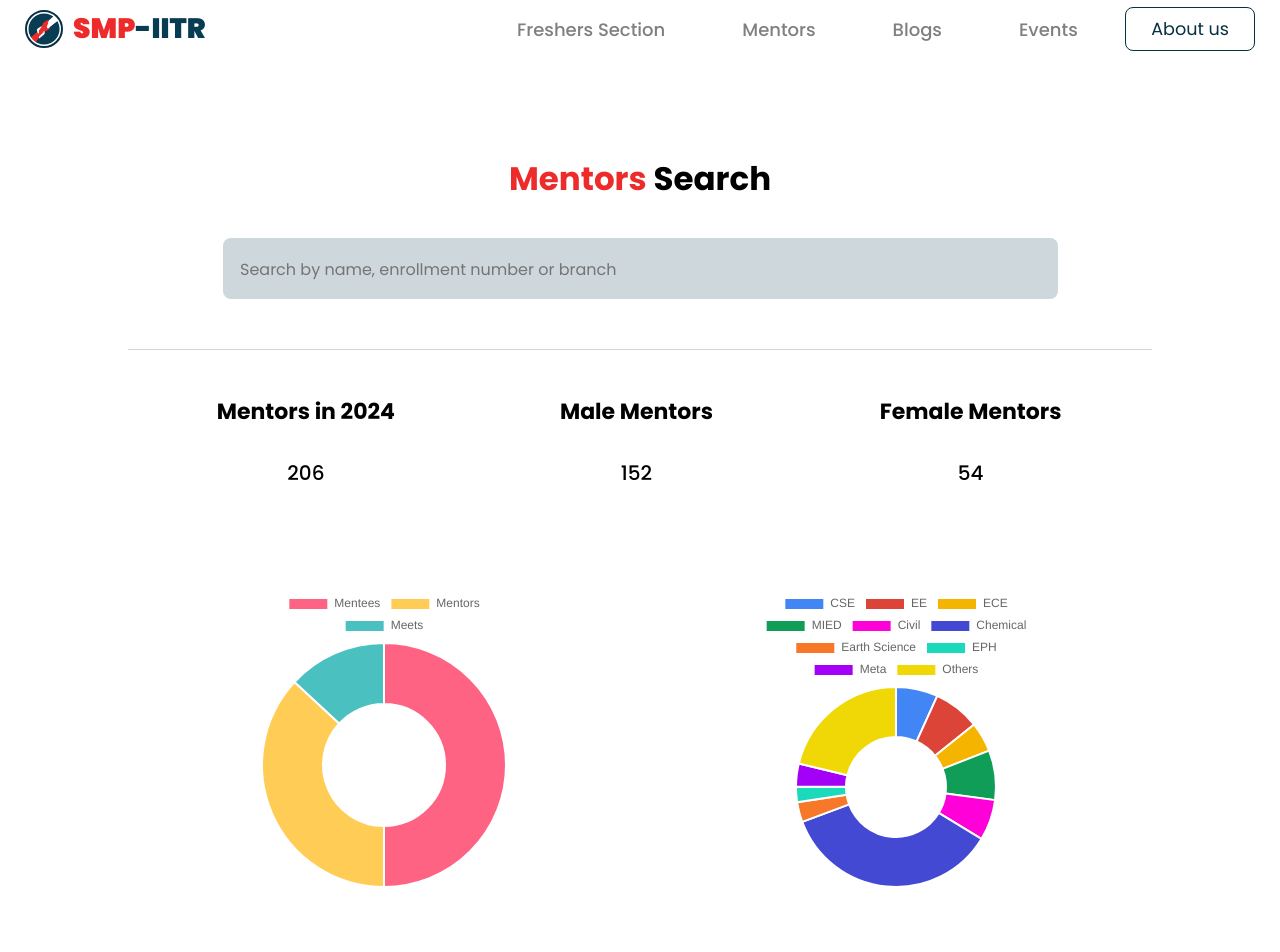
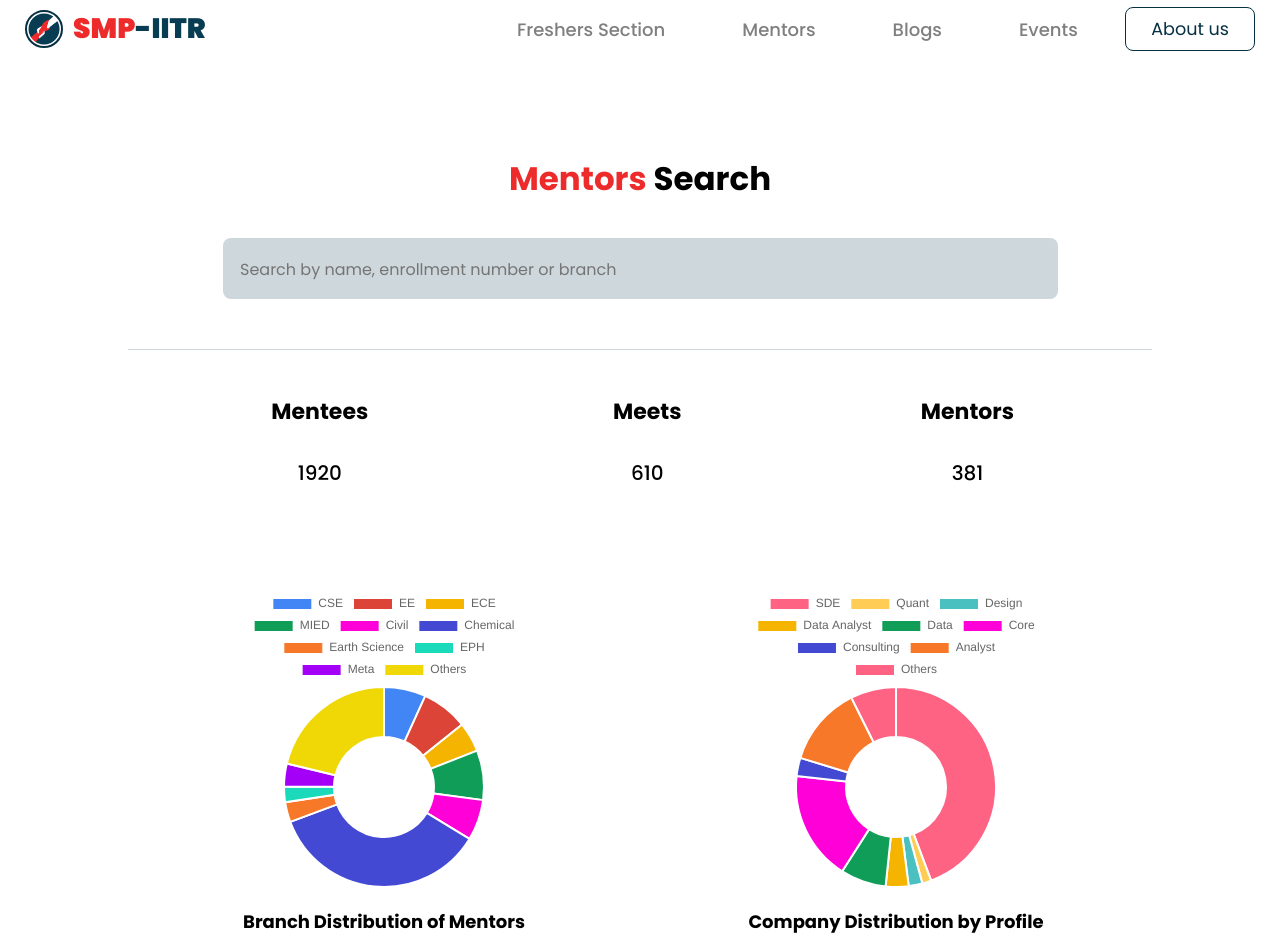
Before and after one commit to Student-Mentorship-Programme/smp-main, a Next.js app: page /mentors in a window 1280 px wide. Shown: the top 952 px of the page. Built offline with nearby package versions, Linux system fonts and the light colour scheme.

Commit message:
Chart Data Added

```diff
--- a/src/_components/pages/Mentor/ChartComponent/ChartComponent.js
+++ b/src/_components/pages/Mentor/ChartComponent/ChartComponent.js
@@ -20,8 +20,19 @@ const ChartComponent = ({ data }) => {
                     plugins: {
                         tooltip: {
                             callbacks: {
+                                // label: function (context) {
+                                //     return `${context.label}: ${context.raw}`;
+                                // },
                                 label: function (context) {
-                                    return `${context.label}: ${context.raw}`;
+                                    const total = context.dataset.data.reduce(
+                                        (acc, curr) => acc + curr,
+                                        0
+                                    );
+                                    const percentage = (
+                                        (context.raw / total) *
+                                        100
+                                    ).toFixed(2);
+                                    return `${context.label}: ${percentage}%`;
                                 },
                             },
                         },
--- a/src/_components/pages/Mentor/Mentor.jsx
+++ b/src/_components/pages/Mentor/Mentor.jsx
@@ -3,23 +3,38 @@ import React, { useState, useEffect, useRef } from "react";
 import styles from "./Mentor.module.css";
 import ChartComponent from "./ChartComponent/ChartComponent";
 
-const MentorChartData = {
-    labels: ["Mentees", "Mentors", "Meets"],
+const companyChartData = {
+    labels: [
+        "SDE",
+        "Quant",
+        "Design",
+        "Data Analyst",
+        "Data",
+        "Core",
+        "Consulting",
+        "Analyst",
+        "Others",
+    ],
     datasets: [
         {
             label: "Mentorship Stats",
-            data: [206, 152, 54],
+            data: [120, 4, 6, 10, 20, 48, 8, 35, 20],
             backgroundColor: [
                 "rgb(255, 99, 132)",
                 "rgb(255, 205, 86)",
                 "rgb(75, 192, 192)",
+                "rgb(244, 180, 0)",
+                "rgb(15, 157, 88)",
+                "rgb(255, 0, 216)",
+                "rgb(67, 73, 210)",
+                "rgb(247, 120, 40)",
             ],
             hoverOffset: 4,
         },
     ],
 };
 
-const chartData = {
+const branchMentorChartData = {
     labels: [
         "CSE",
         "EE",
@@ -106,9 +121,9 @@ const Index = () => {
     const [count3, setCount3] = useState(0);
 
     useEffect(() => {
-        const targetCount1 = 206;
-        const targetCount2 = 152;
-        const targetCount3 = 54;
+        const targetCount1 = 1920;
+        const targetCount2 = 610;
+        const targetCount3 = 381;
 
         const duration = 3000;
 
@@ -159,9 +174,9 @@ const Index = () => {
                     <table>
                         <thead>
                             <tr>
-                                <th>Mentors in 2024</th>
-                                <th>Male Mentors</th>
-                                <th>Female Mentors</th>
+                                <th>Mentees</th>
+                                <th>Meets</th>
+                                <th>Mentors</th>
                             </tr>
                         </thead>
                         <tbody>
@@ -175,10 +190,12 @@ const Index = () => {
                 </div>
                 <div className={styles.mentor_page_main_charts}>
                     <div className={styles.mentor_page_main_pie_charts}>
-                        <ChartComponent data={MentorChartData} />
+                        <ChartComponent data={branchMentorChartData} />
+                        <span>Branch Distribution of Mentors</span>
                     </div>
                     <div className={styles.mentor_page_main_bar_charts}>
-                        <ChartComponent data={chartData} />
+                        <ChartComponent data={companyChartData} />
+                        <span>Company Distribution by Profile</span>
                     </div>
                 </div>
             </div>
--- a/src/_components/pages/Mentor/Mentor.module.css
+++ b/src/_components/pages/Mentor/Mentor.module.css
@@ -91,8 +91,21 @@
     margin: 50px 0;
 }
 
+.mentor_page_main_pie_charts,
+.mentor_page_main_bar_charts {
+    display: flex;
+    flex-direction: column;
+    align-items: center;
+}
+
+.mentor_page_main_pie_charts span,
+.mentor_page_main_bar_charts span {
+    font-size: 18px;
+    font-weight: 700;
+    margin: 20px 0;
+}
+
 @media only screen and (max-width: 576px) {
-
     .mentor_page_main {
         padding: 75px 0 40px;
     }
@@ -139,4 +152,9 @@
         width: 80%;
         padding-bottom: 60px;
     }
+
+    .mentor_page_main_pie_charts span,
+    .mentor_page_main_bar_charts span {
+        font-size: 16px;
+    }
 }
```
